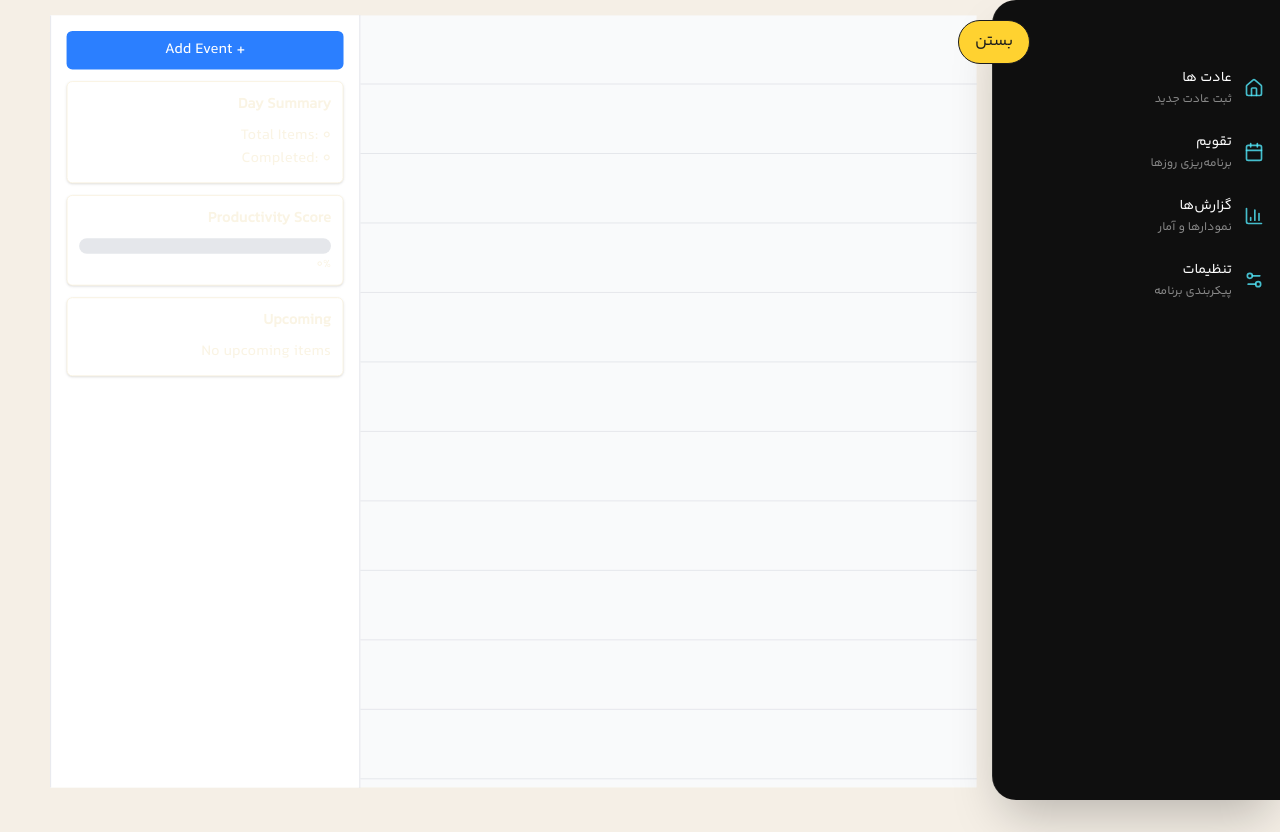
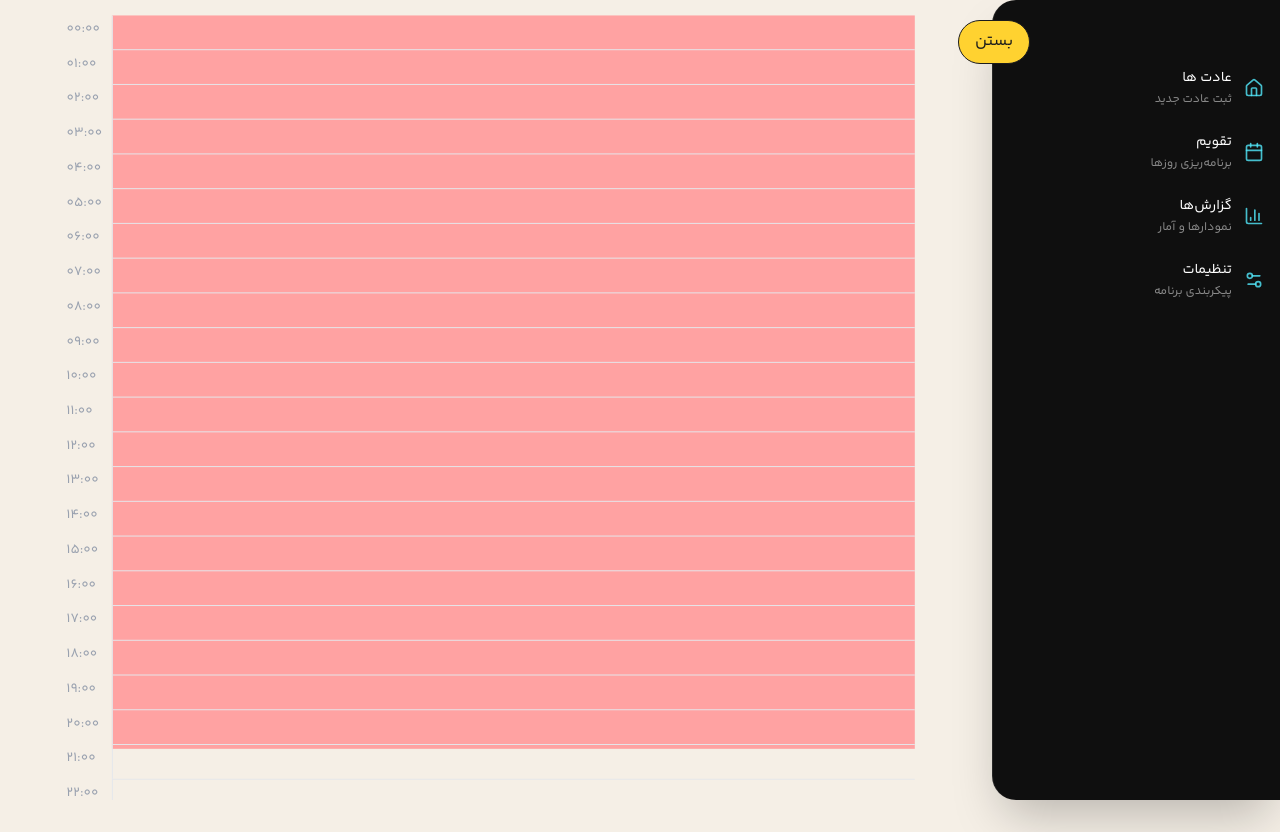
Before and after one commit to MobinaLalani/MyCalendar, a Next.js app: page /DaySheet in a window 1280 px wide. After the commit the page ends 800 px from the top, so only its background shows below. Built offline with nearby package versions, Linux system fonts and the light colour scheme.

Commit message:
update day sheet

```diff
--- a/src/features/daySheet/components/layout/DaySheetLayout.tsx
+++ b/src/features/daySheet/components/layout/DaySheetLayout.tsx
@@ -2,46 +2,18 @@
 
 import React from "react";
 import TimeGrid from "../timeline/TimeGrid";
-import CurrentTimeLine from "../timeline/CurrentTimeLine";
-import TimelineEvent from "../timeline/TimelineEvent";
-import { useTimeline } from "../../hooks/useTimeline";
-import { useDaySheet } from "../../hooks/useDaySheet";
-import OverlapGroup from "../events/OverlapGroup";
-import DaySummary from "../panels/DaySummary";
-import ProductivityScore from "../panels/ProductivityScore";
-import UpcomingPanel from "../panels/UpcomingPanel";
-import { useDaySheetStore } from "../../store/useDaySheetStore";
-import CreateEventModal from "../modals/CreateEventModal";
-import EventDetailsModal from "../modals/EventDetailsModal";
+
 
 const DaySheetLayout: React.FC = () => {
-  const { items } = useDaySheet(); // حالا توی کلاینت درست اجرا میشه
-  const { events } = useTimeline(items);
-  const { openCreateModal, selectedEventId } = useDaySheetStore();
 
   return (
-    <div className="flex w-full h-screen bg-gray-50">
-      <div className="flex-1 relative overflow-y-auto">
+    <div className="flex max-w-full h-[95vh] bg-red-300 mx-16">
+      <div className="flex-1 relative ">
         <TimeGrid>
-          <CurrentTimeLine />
-          <OverlapGroup events={events} />
+
         </TimeGrid>
       </div>
-      <div className="w-80 p-4 border-l border-gray-200 overflow-y-auto bg-white">
-        <button
-          onClick={openCreateModal}
-          className="w-full py-2 mb-3 bg-blue-500 text-white rounded-md"
-        >
-          + Add Event
-        </button>
 
-        <DaySummary items={items} />
-        <ProductivityScore items={items} />
-        <UpcomingPanel items={items} />
-      </div>
-
-      <CreateEventModal />
-      {selectedEventId && <EventDetailsModal />}
     </div>
   );
 };
--- a/src/features/daySheet/components/timeline/CurrentTimeLine.tsx
+++ b/src/features/daySheet/components/timeline/CurrentTimeLine.tsx
@@ -6,7 +6,7 @@ const CurrentTimeLine: React.FC = () => {
 
   return (
     <div
-      className="absolute left-0 right-0 h-0.5 bg-red-500 z-50"
+      className="absolute left-0 right-0 h-0.5 bg-red-500 z-10"
       style={{ top: `${top}px` }}
     />
   );
--- a/src/features/daySheet/components/timeline/HourRow.tsx
+++ b/src/features/daySheet/components/timeline/HourRow.tsx
@@ -7,8 +7,8 @@ interface HourRowProps {
 const HourRow: React.FC<HourRowProps> = ({ hour }) => {
   return (
     <div
-      className="relative h-18 border-b border-gray-200"
-      style={{ minHeight: "72px" }}
+      className="relative h-9 border-b border-gray-200"
+      style={{ minHeight: "30px" }}
     >
       <span className="absolute -left-12 top-1 text-gray-400 text-sm">
         {hour}
```
